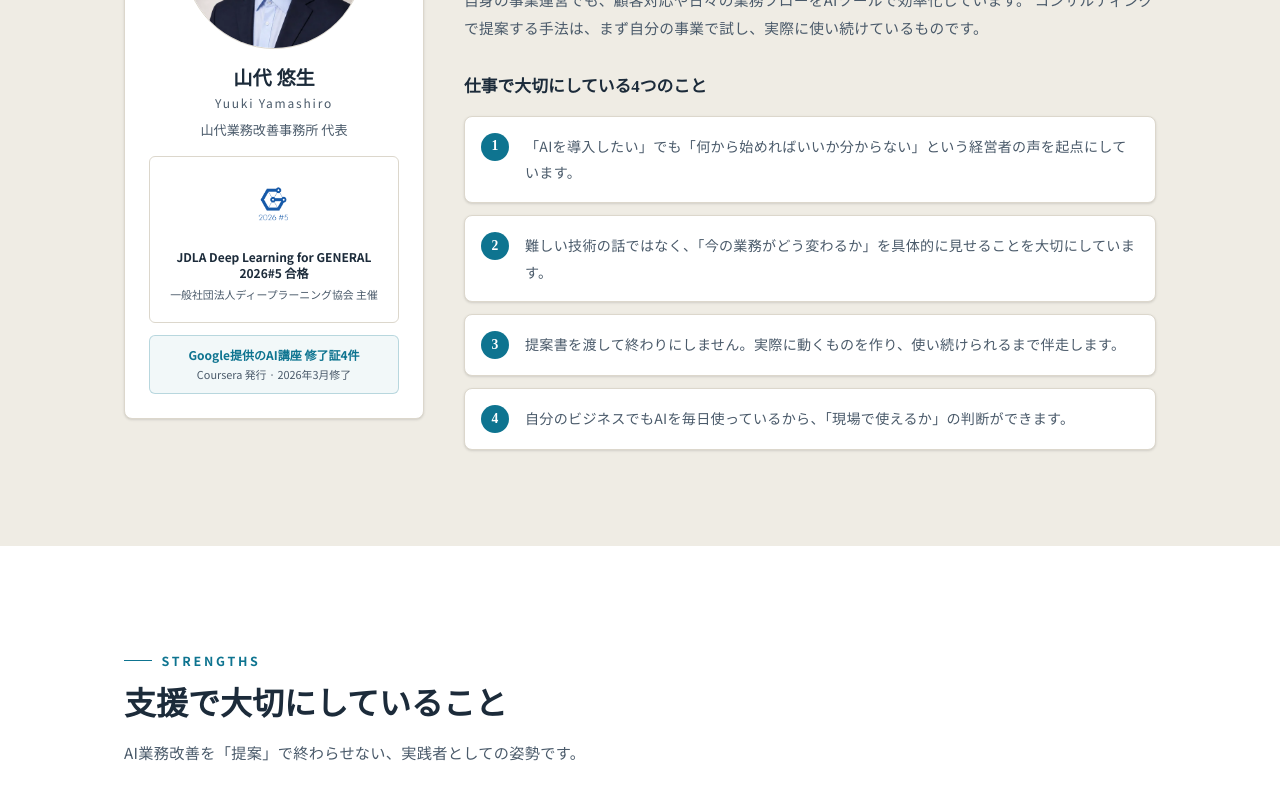
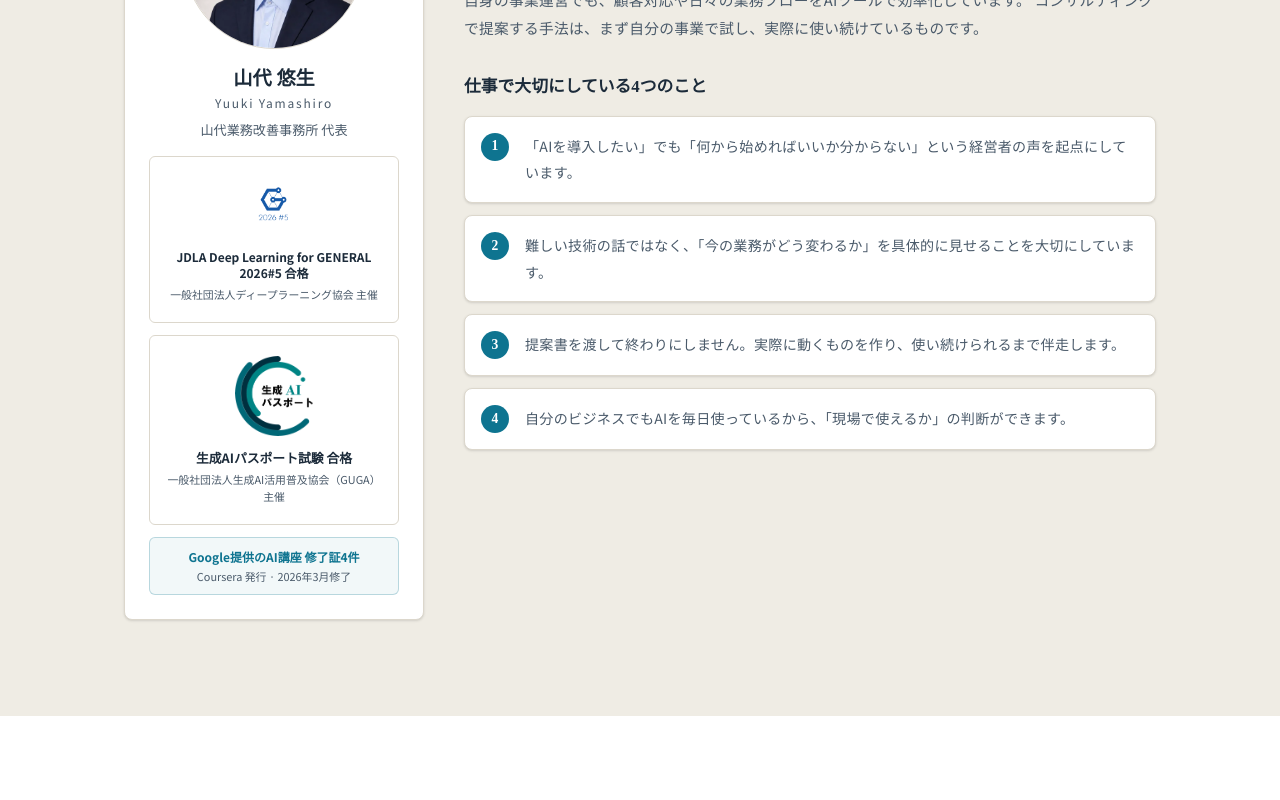
Before and after one commit to Yuuki8568/yamashiroOffice-0922, a React (Vite) app in the folder packages/web/: page / in a window 1280 px wide. Shown: the part 11198-11998 px from the top of the page. Built offline with nearby package versions, Linux system fonts and the light colour scheme; a web font is replaced by a local one.

Commit message:
代表紹介とフッターに生成AIパスポート試験の合格を掲載

```diff
--- a/packages/web/src/web/components/site/footer.tsx
+++ b/packages/web/src/web/components/site/footer.tsx
@@ -55,6 +55,19 @@ export function SiteFooter() {
                 JDLA Deep Learning for GENERAL
                 <br />
                 2026#5 合格
+              </p>
+            </div>
+            <div className="mt-3 flex items-center gap-5">
+              <img
+                src="/images/generative-ai-passport.png"
+                alt=""
+                width={374}
+                height={384}
+                loading="lazy"
+                className="h-10 w-auto"
+              />
+              <p className="text-[0.72rem] leading-snug text-sumi-soft">
+                生成AIパスポート試験 合格
               </p>
             </div>
           </div>
--- a/packages/web/src/web/components/site/sections/profile.tsx
+++ b/packages/web/src/web/components/site/sections/profile.tsx
@@ -52,6 +52,22 @@ export function Profile() {
                   一般社団法人ディープラーニング協会 主催
                 </p>
               </div>
+              <div className="mt-3 rounded-md border border-line bg-white px-4 py-5">
+                <img
+                  src="/images/generative-ai-passport.png"
+                  alt=""
+                  width={374}
+                  height={384}
+                  loading="lazy"
+                  className="mx-auto h-20 w-auto"
+                />
+                <p className="mt-3 text-[0.8rem] font-bold text-sumi">
+                  生成AIパスポート試験 合格
+                </p>
+                <p className="mt-1 text-[0.68rem] text-sumi-soft">
+                  一般社団法人生成AI活用普及協会（GUGA）主催
+                </p>
+              </div>
               <div className="mt-3 rounded-md border border-shu/25 bg-shu/5 px-3 py-2.5">
                 <p className="text-[0.75rem] font-bold text-shu">
                   Google提供のAI講座 修了証4件
```
Also changed, not shown: packages/web/public/images/generative-ai-passport.png (added).
